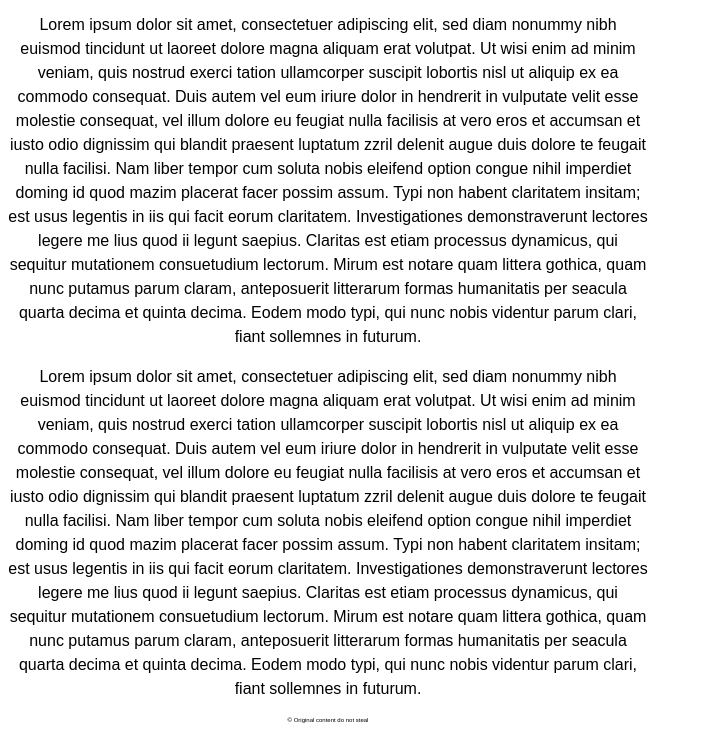
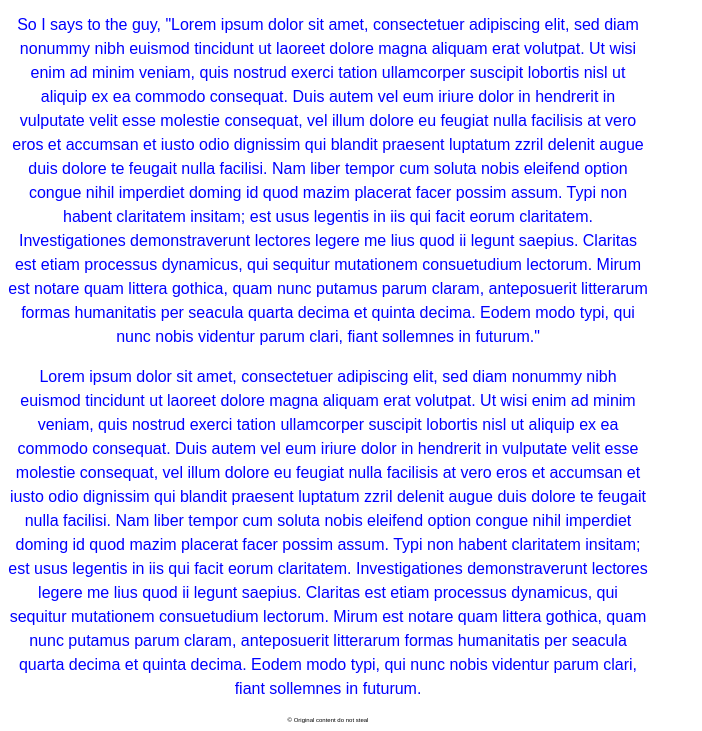
Before and after one commit to JohnBain/johnbain.github.io, a plain HTML site: page more.html in a window 1280 px wide. Shown: the part 91-822 px from the top of the page, without its empty margins (0-702 px from the left). Drawn offline with Linux system fonts and the light colour scheme.

Commit message:
Changed the HTML slightly

```diff
--- a/more.html
+++ b/more.html
@@ -3,7 +3,7 @@
 <html>
     <head>
         <title>First webpage</title>
-
+        <link rel='stylesheet' type='text/css' href='style.css'/>
         <style type="text/css">
            header {
                overflow: hidden;
@@ -41,7 +41,7 @@
            <h1>John Bain &mdash; Escape The &amp;</h1>
         </header>
 
-        <p> Lorem ipsum dolor sit amet, consectetuer adipiscing elit,
+        <p> So I says to the guy, "Lorem ipsum dolor sit amet, consectetuer adipiscing elit,
         sed diam nonummy nibh euismod tincidunt ut laoreet dolore
         magna aliquam erat volutpat. Ut wisi enim ad minim veniam,
         quis nostrud exerci tation ullamcorper suscipit lobortis nisl
@@ -60,7 +60,7 @@
         quam nunc putamus parum claram, anteposuerit litterarum formas
         humanitatis per seacula quarta decima et quinta decima. Eodem
         modo typi, qui nunc nobis videntur parum clari, fiant sollemnes
-        in futurum.</p>
+        in futurum."</p>
 
         <p> Lorem ipsum dolor sit amet, consectetuer adipiscing elit,
         sed diam nonummy nibh euismod tincidunt ut laoreet dolore
```
